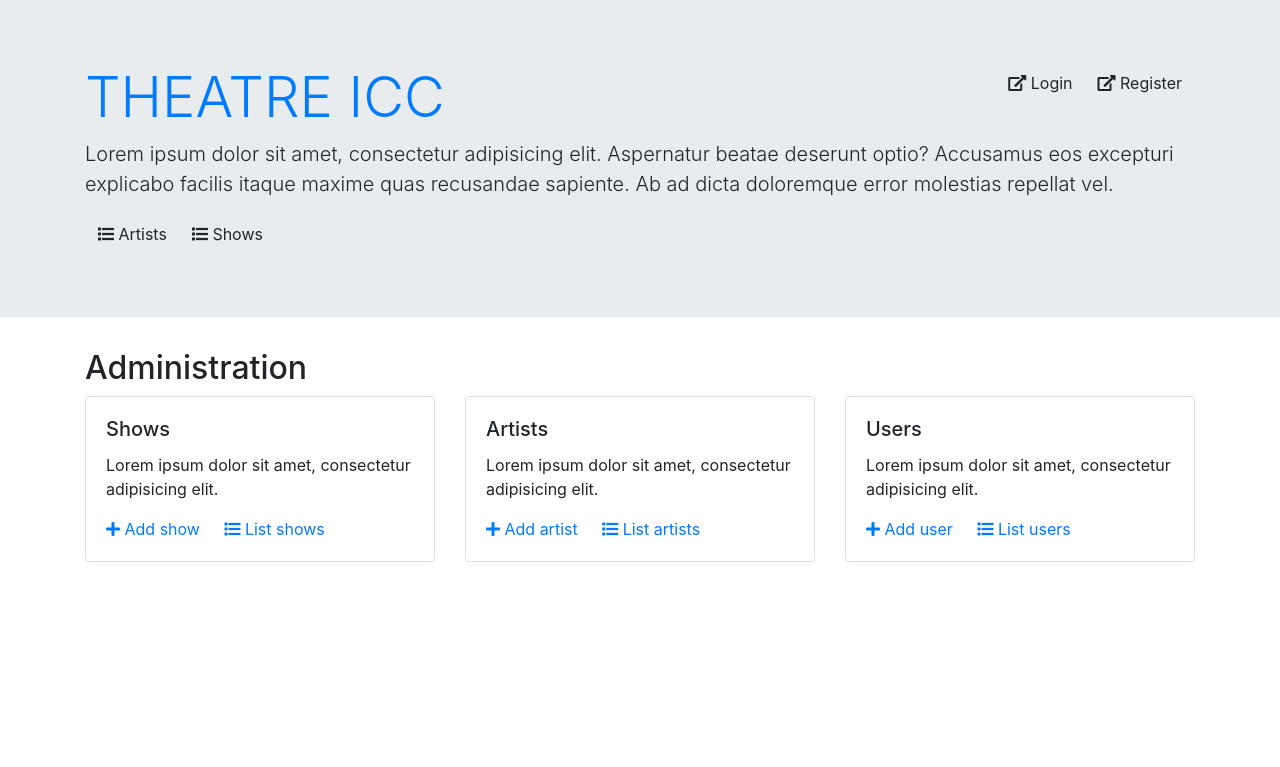
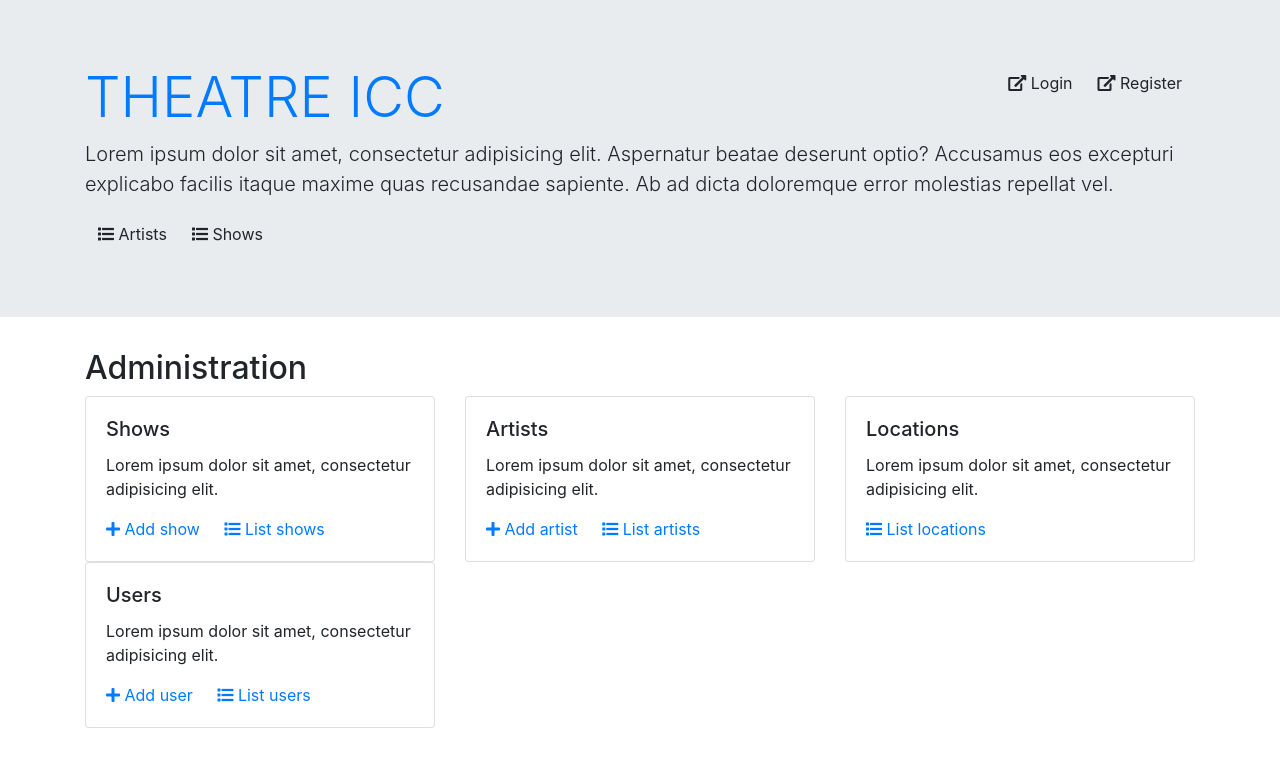
Before and after one commit to MatthieuSchmit/ReservationICC, a Symfony app: template templates/admin/index.html.twig in a window 1280 px wide. Shown: the top 767 px of the page. Run offline with Twig, Linux system fonts and the light colour scheme; the template is opened without the code that fills it, so the values that code supplies are empty; some libraries are stand-ins or nearby versions.

Commit message:
merge Admin/Artist/Locality/Template

```diff
--- a/templates/admin/index.html.twig
+++ b/templates/admin/index.html.twig
@@ -23,8 +23,18 @@
                 <div class="card-body">
                     <h5 class="card-title">Artists</h5>
                     <p class="card-text">Lorem ipsum dolor sit amet, consectetur adipisicing elit.</p>
-                    <a href="#" class="card-link"><i class="fa fa-plus"></i> Add artist</a>
-                    <a href="#" class="card-link"><i class="fa fa-list"></i> List artists</a>
+                    <a href="{{ url('artist_add') }}" class="card-link"><i class="fa fa-plus"></i> Add artist</a>
+                    <a href="{{ url('artist') }}" class="card-link"><i class="fa fa-list"></i> List artists</a>
+                </div>
+            </div>
+        </div>
+
+        <div class="col-md-4">
+            <div class="card">
+                <div class="card-body">
+                    <h5 class="card-title">Locations</h5>
+                    <p class="card-text">Lorem ipsum dolor sit amet, consectetur adipisicing elit.</p>
+                    <a href="{{ url('location') }}" class="card-link"><i class="fa fa-list"></i> List locations</a>
                 </div>
             </div>
         </div>
--- a/templates/artist/add.html.twig
+++ b/templates/artist/add.html.twig
@@ -1,6 +1,8 @@
 {% extends 'base.html.twig' %}
 
 {% block title %}New Artist{% endblock %}
+
+{% block page_title %}Add an artist{% endblock %}
 
 {% block body %}
 
--- a/templates/artist/index.html.twig
+++ b/templates/artist/index.html.twig
@@ -1,10 +1,11 @@
 {% extends 'base.html.twig' %}
 
-{% block title %}Hello ArtistController!{% endblock %}
+{% block title %}Artists{% endblock %}
+
+{% block page_title %}Artists{% endblock %}
 
 {% block body %}
 
-    <h2>Artists</h2>
 
     {% if is_granted('ROLE_ADMIN') %}
         <a href="{{ url('artist_add') }}" class="btn btn-success"><i class="fa fa-plus"></i> New</a>
--- a/templates/artist/info.html.twig
+++ b/templates/artist/info.html.twig
@@ -2,9 +2,10 @@
 
 {% block title %}{{ artist.firstname }} {{ artist.lastname }}{% endblock %}
 
+{% block page_title %}{{ artist.firstname }} {{ artist.lastname }}{% endblock %}
+
 {% block body %}
 
-    <h2>{{ artist.firstname }} {{ artist.lastname }}</h2>
 
     {{ dump(artist) }}
 
--- a/templates/locality/index.html.twig
+++ b/templates/locality/index.html.twig
@@ -1,6 +1,8 @@
 {% extends 'base.html.twig' %}
 
 {% block title %}Localities{% endblock %}
+
+{% block page_title %}Localities{% endblock %}
 
 {% block body %}
 
--- a/templates/location/index.html.twig
+++ b/templates/location/index.html.twig
@@ -1,6 +1,8 @@
 {% extends 'base.html.twig' %}
 
 {% block title %}Locations{% endblock %}
+
+{% block page_title %}Locations{% endblock %}
 
 {% block body %}
     <table class="table table-bordered">
```
